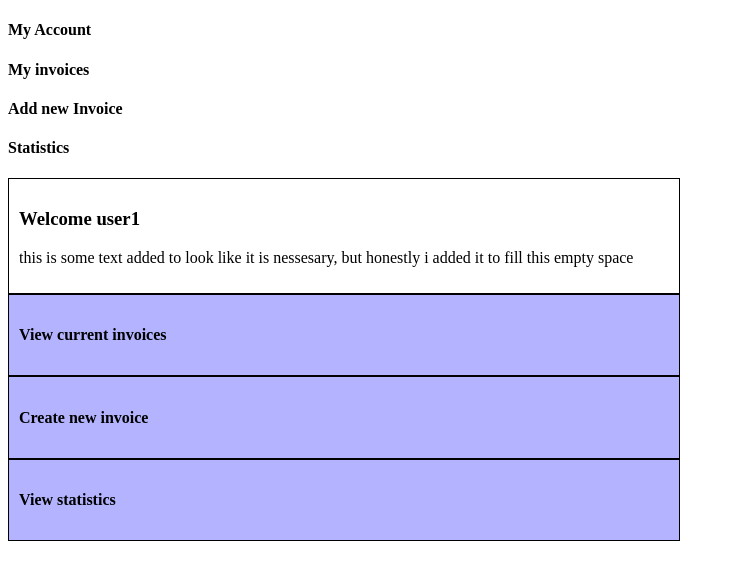
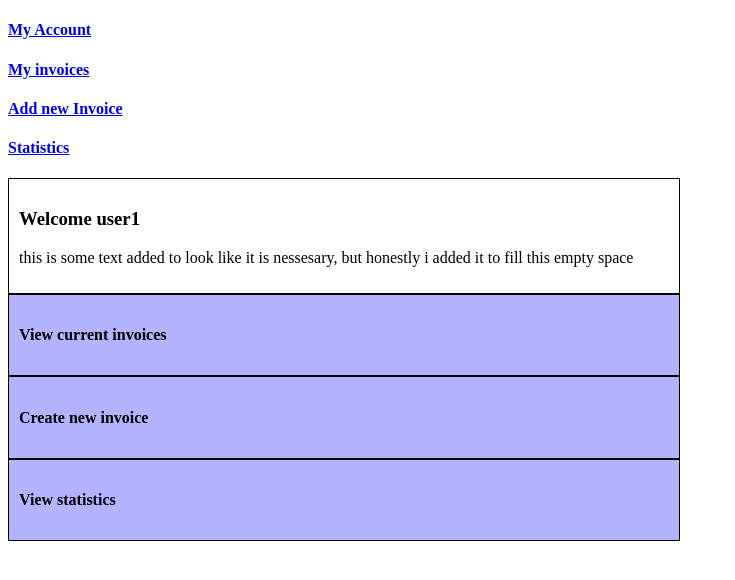
Before and after one commit to polon59/JS-PDF-Invoices-generator, a React (Create React App) app in the folder public/application/: page / in a window 1280 px wide. Shown: the top 580 px of the page, without its empty margins (0-735 px from the left). Built offline with nearby package versions, Linux system fonts and the light colour scheme.

Commit message:
Add React Router links in Navbar components

```diff
--- a/public/application/src/Navbar-Components/navOption.js
+++ b/public/application/src/Navbar-Components/navOption.js
@@ -1,4 +1,5 @@
 import React, { Component } from 'react';
+import {Link} from 'react-router-dom';
 
 class NavOption extends Component{
         state = {
@@ -6,15 +7,16 @@ class NavOption extends Component{
         }
 
     handleClick = () =>{
-        const {destination} = this.props;
-        this.props.changeTogle(destination);
+        console.log("change style");
     }
 
     render(){
-        const {title} = this.props;
+        const {title, destination} = this.props;
         return(
             <div>
-                <h4 className="clickable" onClick={this.handleClick}>{title}</h4>
+                <Link to={destination}>
+                    <h4 className="clickable" onClick={this.handleClick}>{title}</h4>
+                </Link>
             </div>
         );
     }
--- a/public/application/src/Navbar-Components/navbar.js
+++ b/public/application/src/Navbar-Components/navbar.js
@@ -7,10 +7,10 @@ class Navbar extends Component{
 
         return(
             <div>
-                <NavOption title="My Account" changeTogle={this.props.changeTogle} destination={"MyAccount"}/>
-                <NavOption title="My invoices" changeTogle={this.props.changeTogle} destination={"invoicesList"}/>
-                <NavOption title="Add new Invoice" changeTogle={this.props.changeTogle} destination={"addInvoice"}/>
-                <NavOption title="Statistics" changeTogle={this.props.changeTogle} destination={"statistics"}/>
+                <NavOption title="My Account" destination={"/"}/>
+                <NavOption title="My invoices" destination={'/myInvoices'}/>
+                <NavOption title="Add new Invoice" destination={'/addInvoice'}/>
+                <NavOption title="Statistics" destination={"/statistics"}/>
             </div>
         );
     }
```
